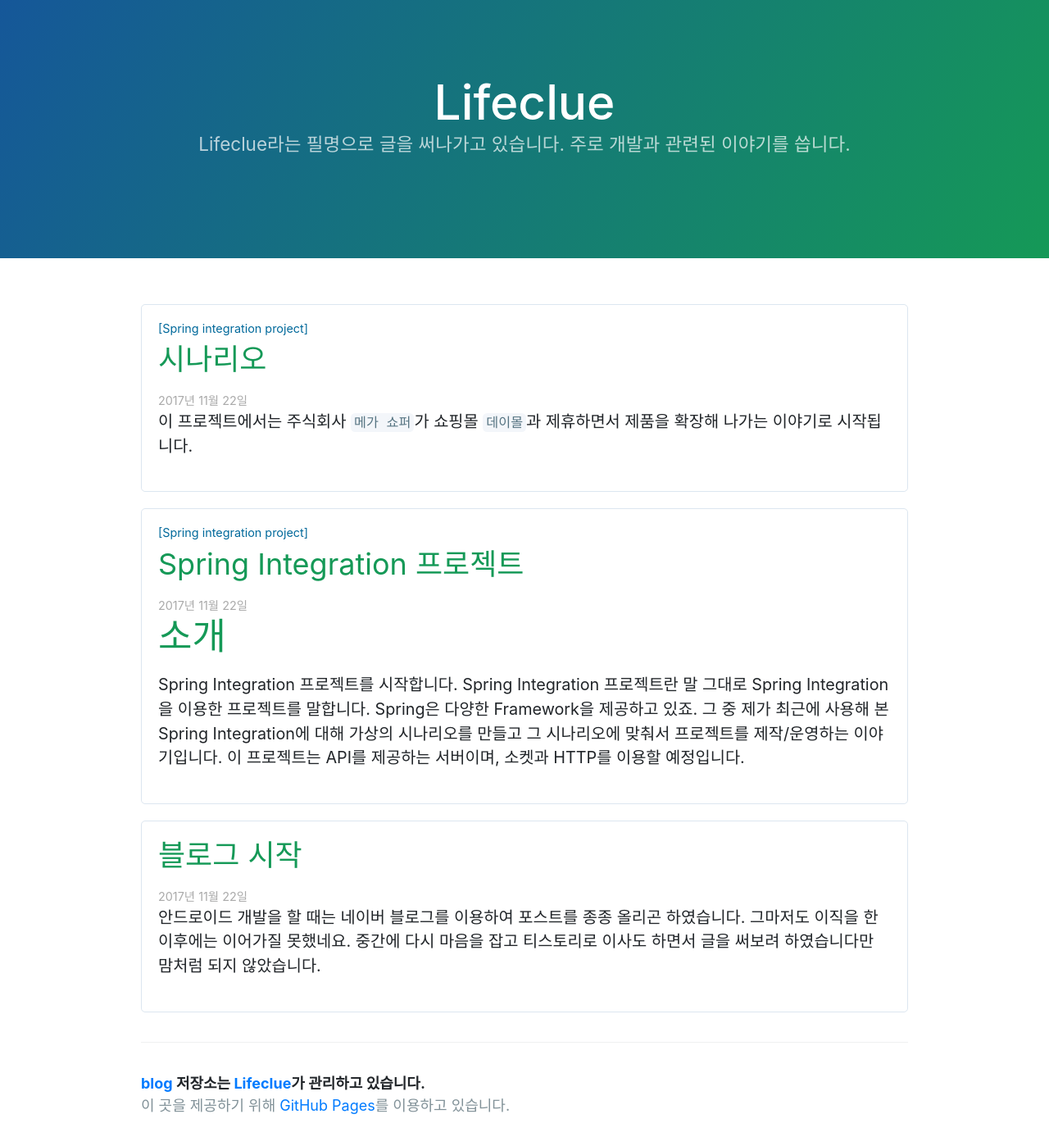
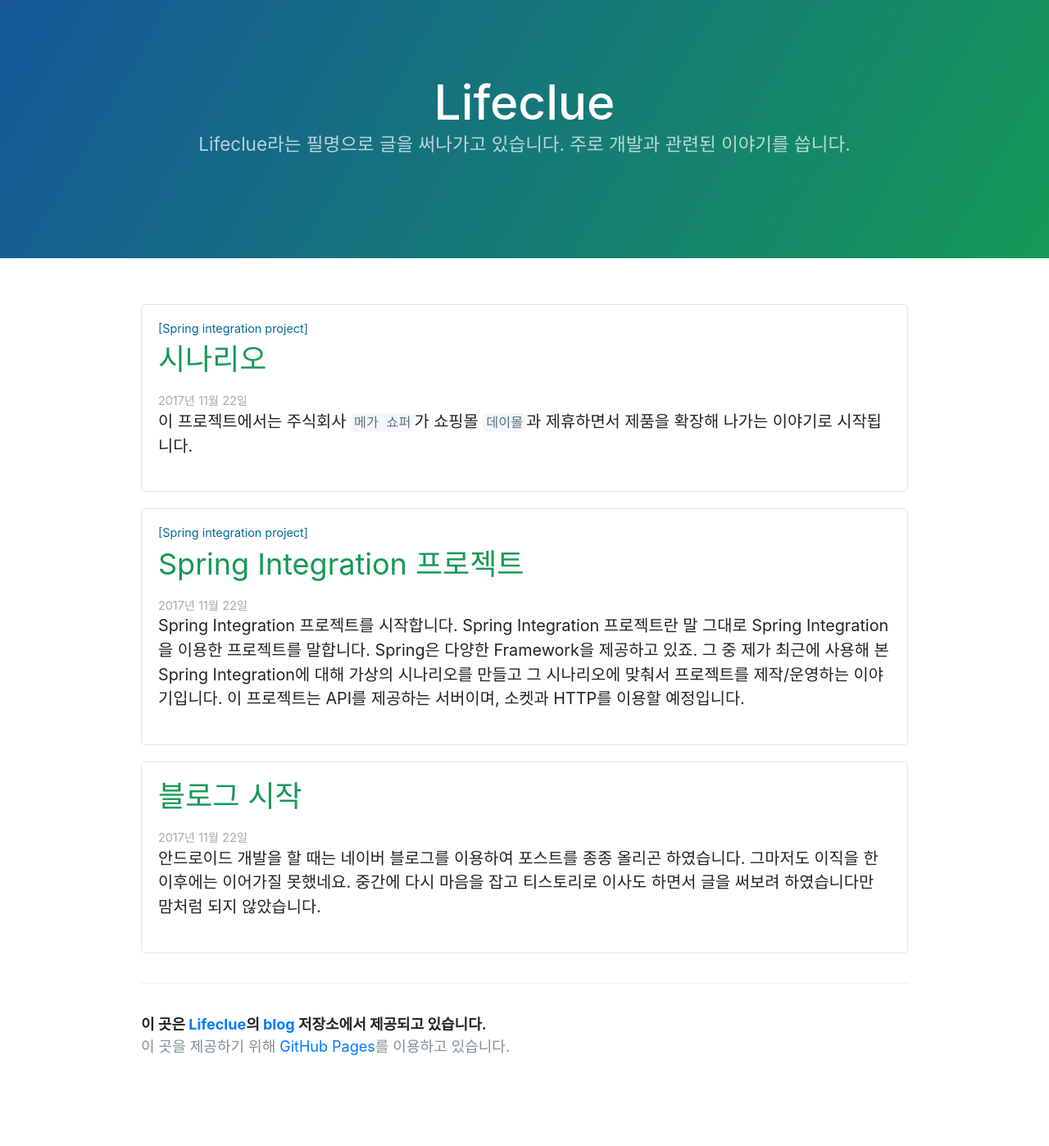
Before and after one commit to Lifeclue/blog, a Jekyll site: the page built from index.md, in a window 1280 px wide. Shown: the whole page at 82% size. Built offline with Jekyll 4.4.1, drawn with Linux system fonts in a browser that asks for light colours; nearby versions of some CDN libraries; some web fonts are replaced; after the commit the page ends 1326 px from its top, so only the background shows below that.

Commit message:
저장소 소개글 수정
오타 수정 및 저장소 소개글 수정

```diff
--- a/_layouts/default.html
+++ b/_layouts/default.html
@@ -32,7 +32,7 @@
 
       <footer class="site-footer">
         {% if site.github.is_project_page %}
-          <span class="site-footer-owner"><a href="{{ site.github.repository_url }}">{{ site.github.repository_name }}</a> 저장소는 <a href="{{ site.github.owner_url }}">{{ site.github.owner_name }}</a>가 관리하고 있습니다.</span>
+          <span class="site-footer-owner">이 곳은 <a href="{{ site.github.owner_url }}">{{ site.github.owner_name }}</a>의 <a href="{{ site.github.repository_url }}">{{ site.github.repository_name }}</a> 저장소에서 제공되고 있습니다.</span>
         {% endif %}
         <span class="site-footer-credits">이 곳을 제공하기 위해 <a href="https://pages.github.com">GitHub Pages</a>를 이용하고 있습니다.</span>
       </footer>
--- a/_posts/2017-11-22-spring-integration-%ED%94%84%EB%A1%9C%EC%A0%9D%ED%8A%B8.markdown
+++ b/_posts/2017-11-22-spring-integration-%ED%94%84%EB%A1%9C%EC%A0%9D%ED%8A%B8.markdown
@@ -5,7 +5,6 @@
 category: spring-integration-project
 ---
 
-# 소개
 Spring Integration 프로젝트를 시작합니다.
 Spring Integration 프로젝트란 말 그대로 Spring Integration을 이용한 프로젝트를
 말합니다.
```
